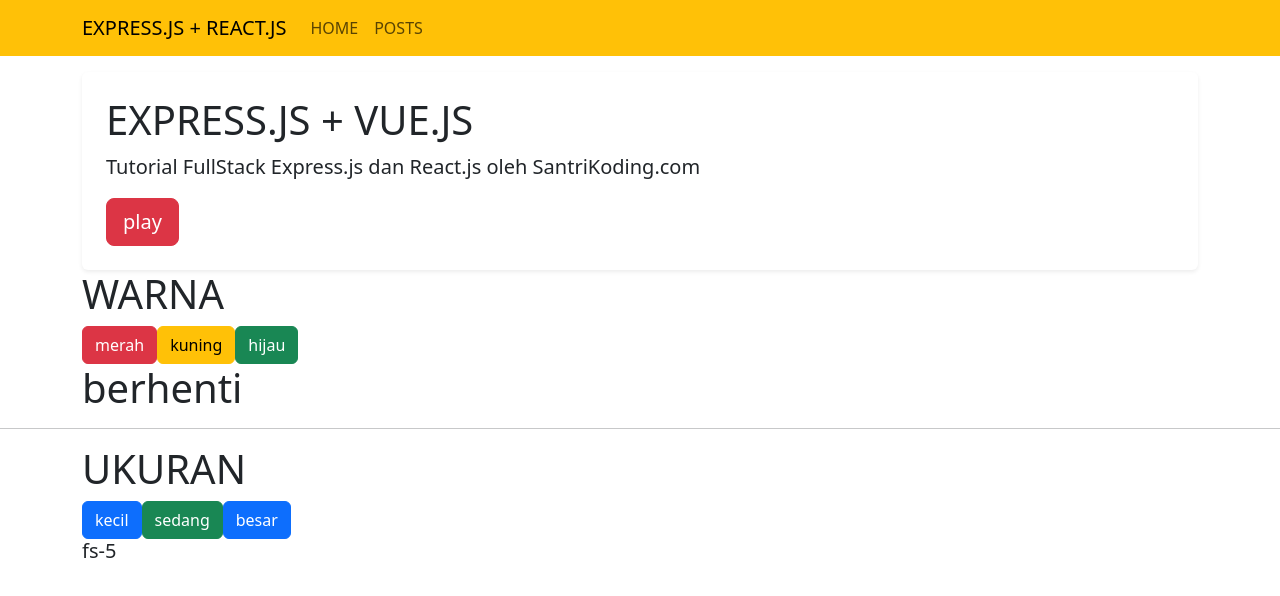
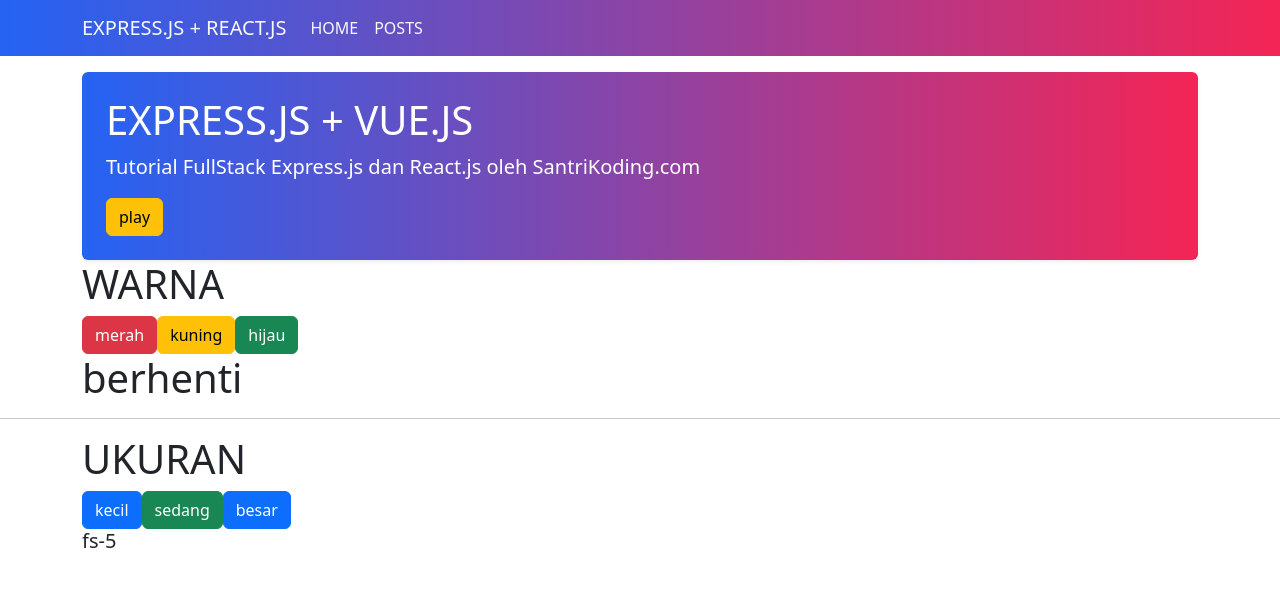
Before and after one commit to rpl-yaso-2324/express-react-api, a React (Vite) app: page / in a window 1280 px wide. Shown: the top 596 px of the page. Built offline with nearby package versions, Linux system fonts and the light colour scheme.

Commit message:
update n delete

```diff
--- a/src/layout/header.jsx
+++ b/src/layout/header.jsx
@@ -4,14 +4,14 @@
 
 function Header(params) {
   return (
-    <Navbar collapseOnSelect expand="lg" bg="warning" variant="light">
+    <Navbar collapseOnSelect expand="lg" style={{ background: 'linear-gradient(to right, rgba(13, 82, 242, 0.9), rgba(242, 13, 67, 0.9))' }} variant="light">
       <Container>
-        <Navbar.Brand to="/">EXPRESS.JS + REACT.JS</Navbar.Brand>
+        <Navbar.Brand to="/" className='text-light'>EXPRESS.JS + REACT.JS</Navbar.Brand>
         <Navbar.Toggle aria-controls="responsive-navbar-nav" />
         <Navbar.Collapse id="responsive-navbar-nav">
           <Nav className="me-auto">
-            <Link as={Link} to="/" className="nav-link">HOME</Link>
-            <Link as={Link} to="/posts" className="nav-link">POSTS</Link>
+            <Link as={Link} to="/" className="nav-link text-light">HOME</Link>
+            <Link as={Link} to="/posts" className="nav-link text-light">POSTS</Link>
           </Nav>
         </Navbar.Collapse>
       </Container>
--- a/src/pages/home.jsx
+++ b/src/pages/home.jsx
@@ -10,11 +10,12 @@
         <Container className="mt-3">
             <Row>
                 <Col md="{12}">
-                    <Card className="border-0 rounded shadow-sm">
+                    <Card className="border-0 rounded shadow-sm" style={{ background: 'linear-gradient(to right, rgba(13, 82, 242, 0.9), rgba(242, 13, 67, 0.9))' }} >
                         <Card.Body className="p-4">
-                            <h1>EXPRESS.JS + VUE.JS</h1>
-                            <p className="lead">Tutorial FullStack Express.js dan React.js oleh <strong>SantriKoding.com</strong></p>
-                            <Button href="https://www.bing.com/ck/a?!&&p=80dcd2f8000b3db5JmltdHM9MTY5ODEwNTYwMCZpZ3VpZD0wZGIyODcxMS01YzQwLTZlYmMtMDY1NC05NDQ0NWQxMjZmNzYmaW5zaWQ9NTE5OQ&ptn=3&hsh=3&fclid=0db28711-5c40-6ebc-0654-94445d126f76&psq=crazy+games&u=a1aHR0cHM6Ly93d3cuY3JhenlnYW1lcy5jb20v&ntb=1" target="_blank" variant="danger" size="lg">play</Button>
+                            <h1 className='text-white'>EXPRESS.JS + VUE.JS</h1>
+                            <p className="lead text-white">Tutorial FullStack Express.js dan React.js oleh <strong>SantriKoding.com</strong></p>
+                            <Button href="https://www.bing.com/ck/a?!&&p=80dcd2f8000b3db5JmltdHM9MTY5ODEwNTYwMCZpZ3VpZD0wZGIyODcxMS01YzQwLTZlYmMtMDY1NC05NDQ0NWQxMjZmNzYmaW5zaWQ9NTE5OQ&ptn=3&hsh=3&fclid=0db28711-5c40-6ebc-0654-94445d126f76&psq=crazy+games&u=a1aHR0cHM6Ly93d3cuY3JhenlnYW1lcy5jb20v&ntb=1"
+                            target="_blank" variant="warning" size="xl">play</Button>
                         </Card.Body>
                     </Card>
                 </Col>
--- a/src/pages/posts/editPost.jsx
+++ b/src/pages/posts/editPost.jsx
@@ -58,7 +58,7 @@
             .then(() => {
 
                 //redirect
-                history.push('/posts');
+                history('/posts');
 
             })
             .catch((error) => {
--- a/src/pages/posts/indexPost.jsx
+++ b/src/pages/posts/indexPost.jsx
@@ -47,7 +47,7 @@
 								as={Link}
 								to="/posts/create"
 								className="mb-3"
-								style={{ background: 'linear-gradient(to right, rgba(255, 192, 203, 0.9), rgba(138, 43, 226, 0.9))' }}
+								style={{ background: 'linear-gradient(to right, rgba(13, 82, 242, 0.9), rgba(242, 13, 67, 0.9))' }}
 							>
 								TAMBAH POST
 							</Button>
@@ -55,7 +55,7 @@
 								<thead>
 									<tr>
 										<th className="text-primary">NO.</th>
-										<th  className="text-success">TITLE</th>
+										<th className="text-success">TITLE</th>
 										<th className="text-warning">CONTENT</th>
 										<th className="text-danger">ACTION</th>
 									</tr>
```
